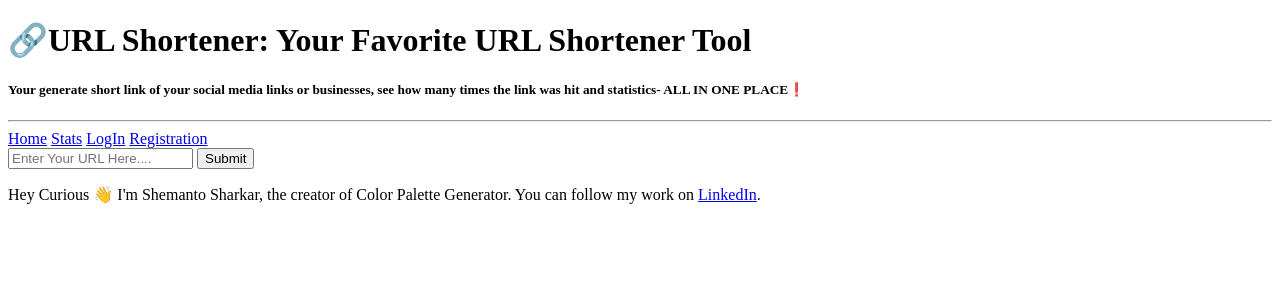
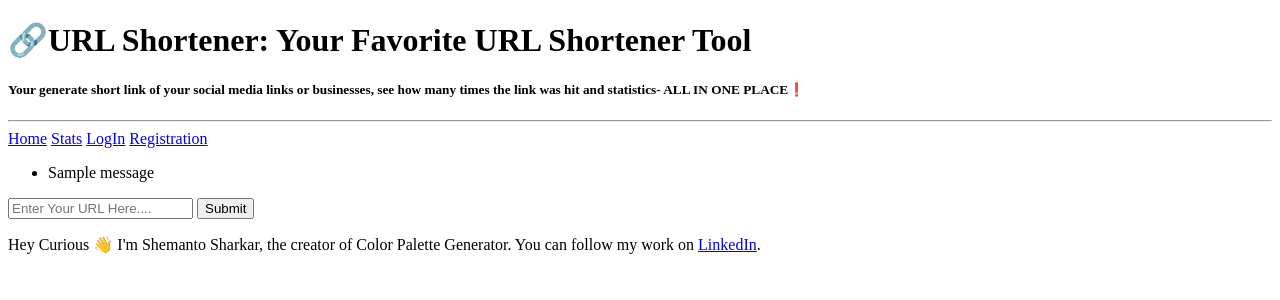
Before and after one commit to shemanto27/Flask-URL_Shortener_and_Management_App, a Flask app: page / in a window 1280 px wide. Shown: the top 300 px of the page. Run offline with Flask 3, Linux system fonts and the light colour scheme; one stand-in notice (Sample message) is shown.

Commit message:
page done

```diff
--- a/templates/link-shortener.html
+++ b/templates/link-shortener.html
@@ -2,6 +2,15 @@
 
 {% block content %}
 <main>
+{% with all_messages = get_flashed_messages() %}
+    {% if all_messages %}
+        <ul>
+            {% for message in all_messages %}
+                <li>{{ message }}</li>
+            {% endfor %}
+        </ul>
+    {% endif %}
+{% endwith %}
     <div class="form_section">
             <form action="{{ url_for("home") }}" method="post" >
             <input type="text" name="long_url" placeholder="Enter Your URL Here...." required>
```
Also changed, not shown: README.md.
